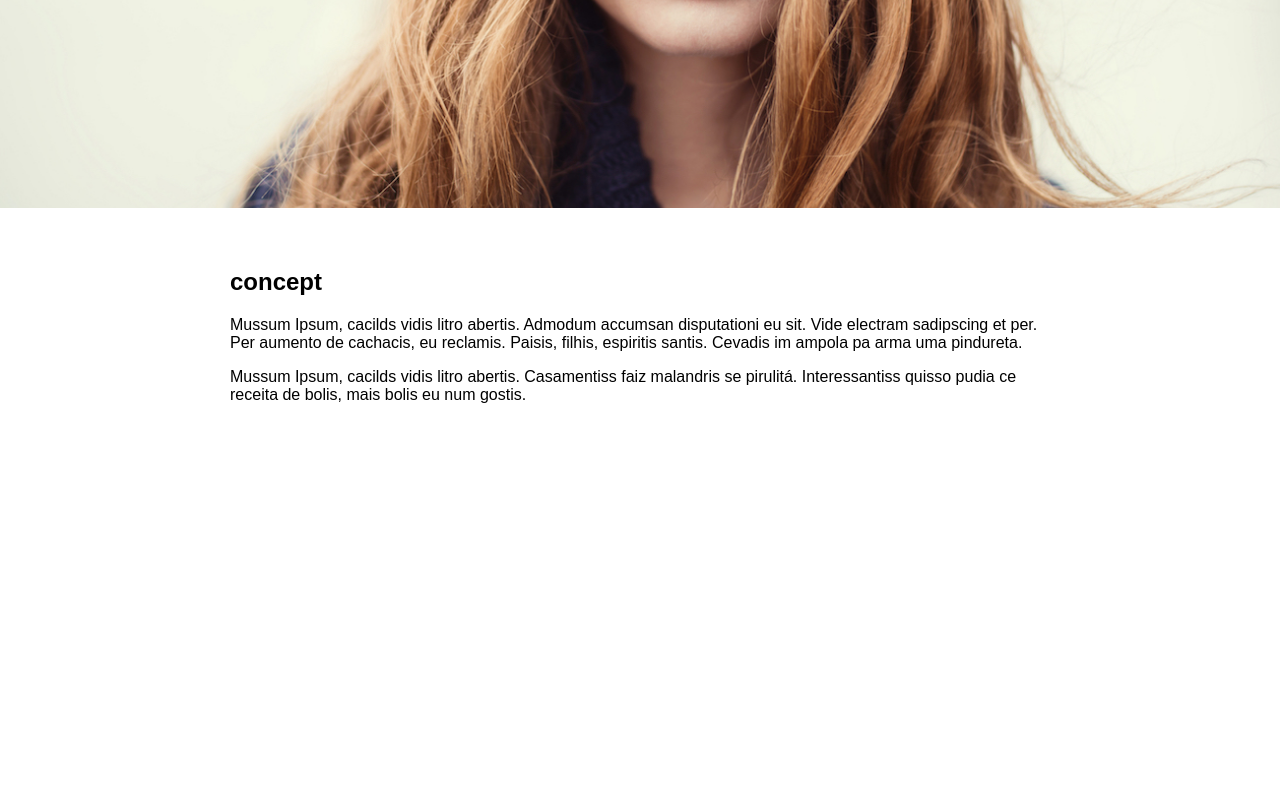
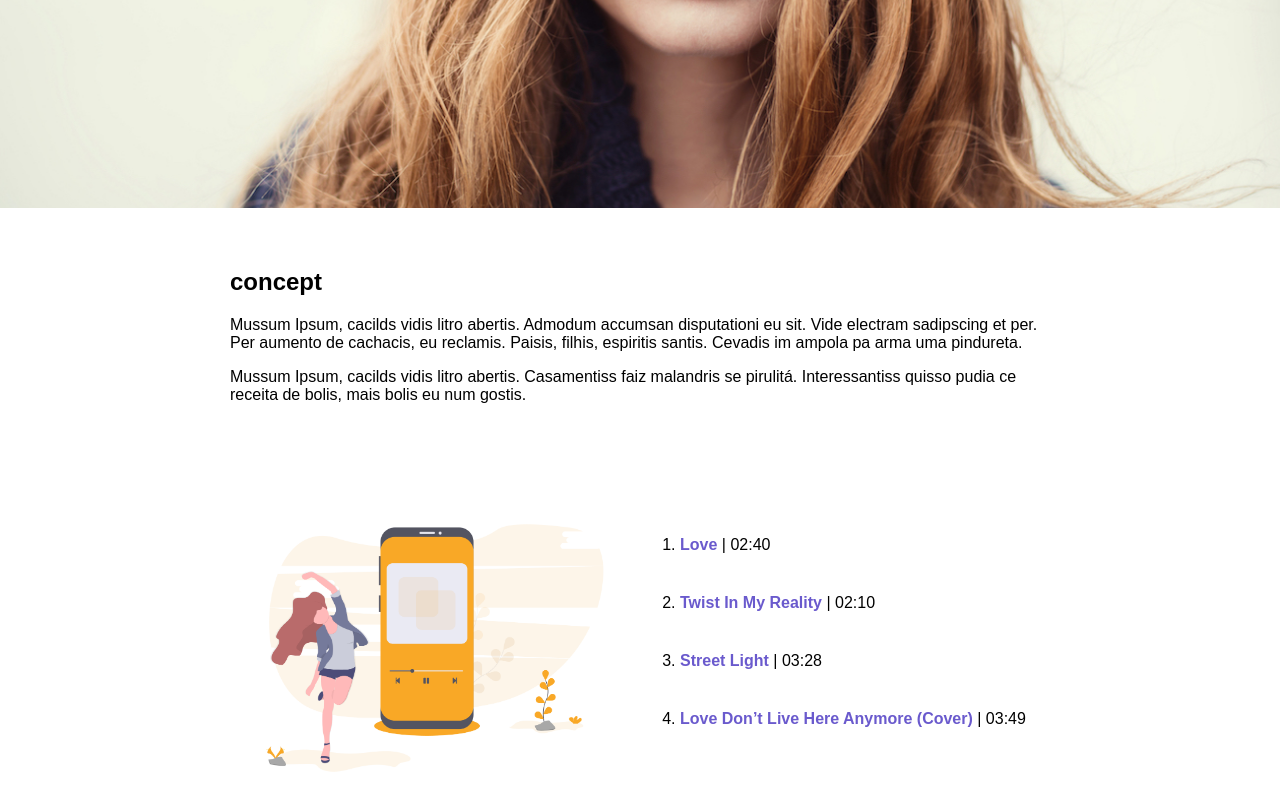
Before and after one commit to alfk7/jane_doe-html-css, a plain HTML site: page index.html in a window 1280 px wide. Shown: the part 514-1314 px from the top of the page. Before the commit the page ends 974 px from the top, so only its background shows below. Drawn offline with Linux system fonts and the light colour scheme.

Commit message:
alteração na page index

```diff
--- a/css/style.css
+++ b/css/style.css
@@ -40,9 +40,25 @@ section#banner{
     background-position: center;
     background-size: cover;
 }
-section#concept{
+section#concept,section#songs{
     margin: 0 auto;
     max-width: 100%;
     width: 900px;
     padding: 40px;
 }
+section#songs img{
+    width: 100%;
+}
+.duas-colunas{
+    /* overflow: hidden; */
+}
+.duas-colunas > div{
+    width: 50%;
+    float:left;
+}
+section#songs li{
+    padding:20px 0;
+}
+section#songs li strong{
+    color:slateblue;
+}
--- a/index.html
+++ b/index.html
@@ -21,13 +21,26 @@
         </nav>
     </header>
     <main>
-        <section id=banner></section>
-        <section id=concept>
+        <section id="banner"></section>
+        <section id="concept">
             <h2>concept</h2>
             <p>Mussum Ipsum, cacilds vidis litro abertis. Admodum accumsan disputationi eu sit. Vide electram sadipscing
                 et per. Per aumento de cachacis, eu reclamis. Paisis, filhis, espiritis santis. Cevadis im ampola pa
                 arma uma pindureta.</p>
             <p>Mussum Ipsum, cacilds vidis litro abertis. Casamentiss faiz malandris se pirulitá. Interessantiss quisso pudia ce receita de bolis, mais bolis eu num gostis.</p>
+        </section>
+        <section id="songs" class="duas-colunas">
+            <div>
+                <img src="./img/ilustra.png" alt="Songs Jane">
+            </div>
+            <div>
+                <ol>
+                    <li><strong>Love</strong> | 02:40</li>
+                    <li><strong>Twist In My Reality</strong> | 02:10</li>
+                    <li><strong>Street Light</strong> | 03:28</li>
+                    <li><strong>Love Don’t Live Here Anymore (Cover)</strong> | 03:49</li>
+                </ol>
+            </div>
         </section>
     </main>
 
```
